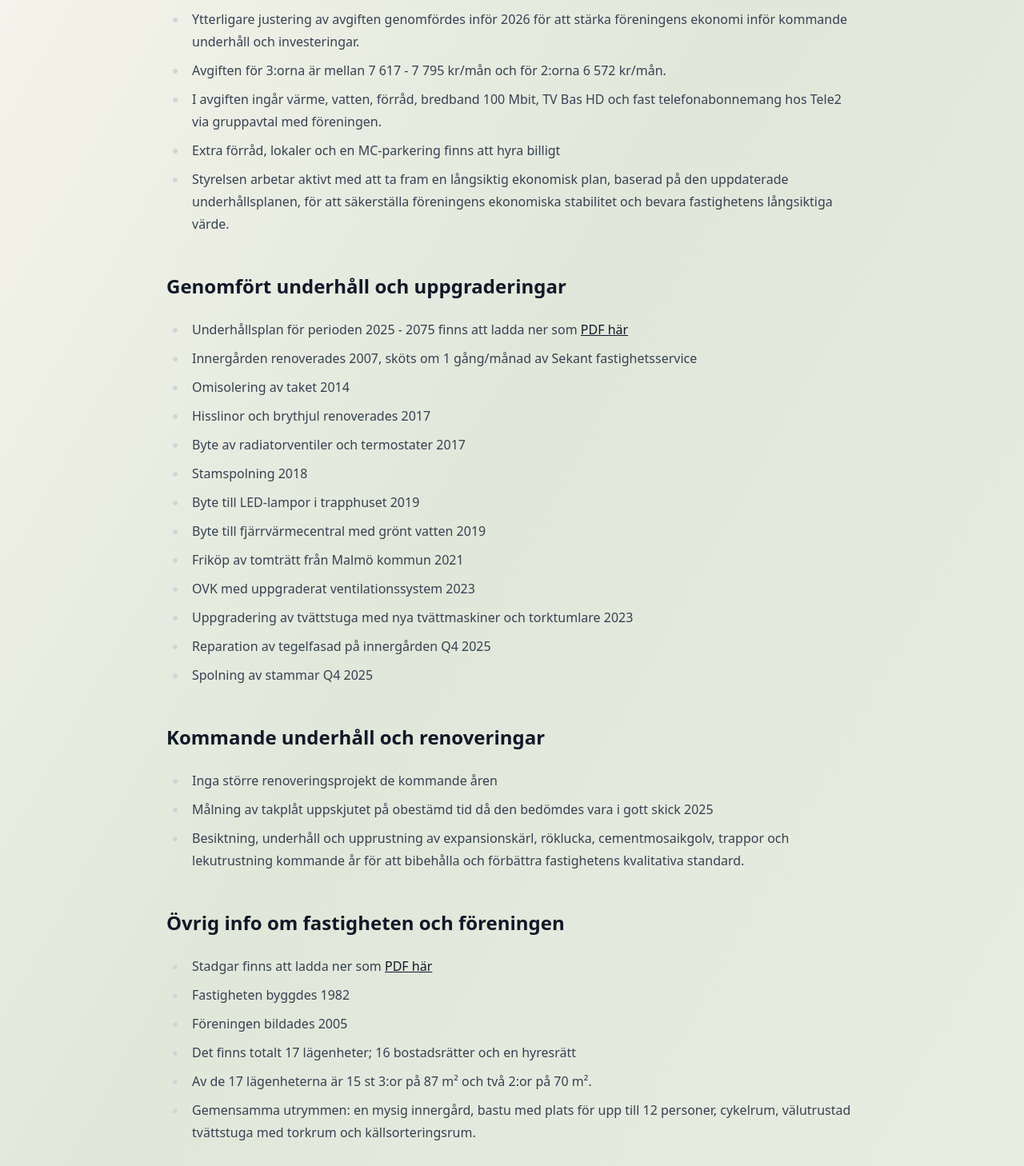
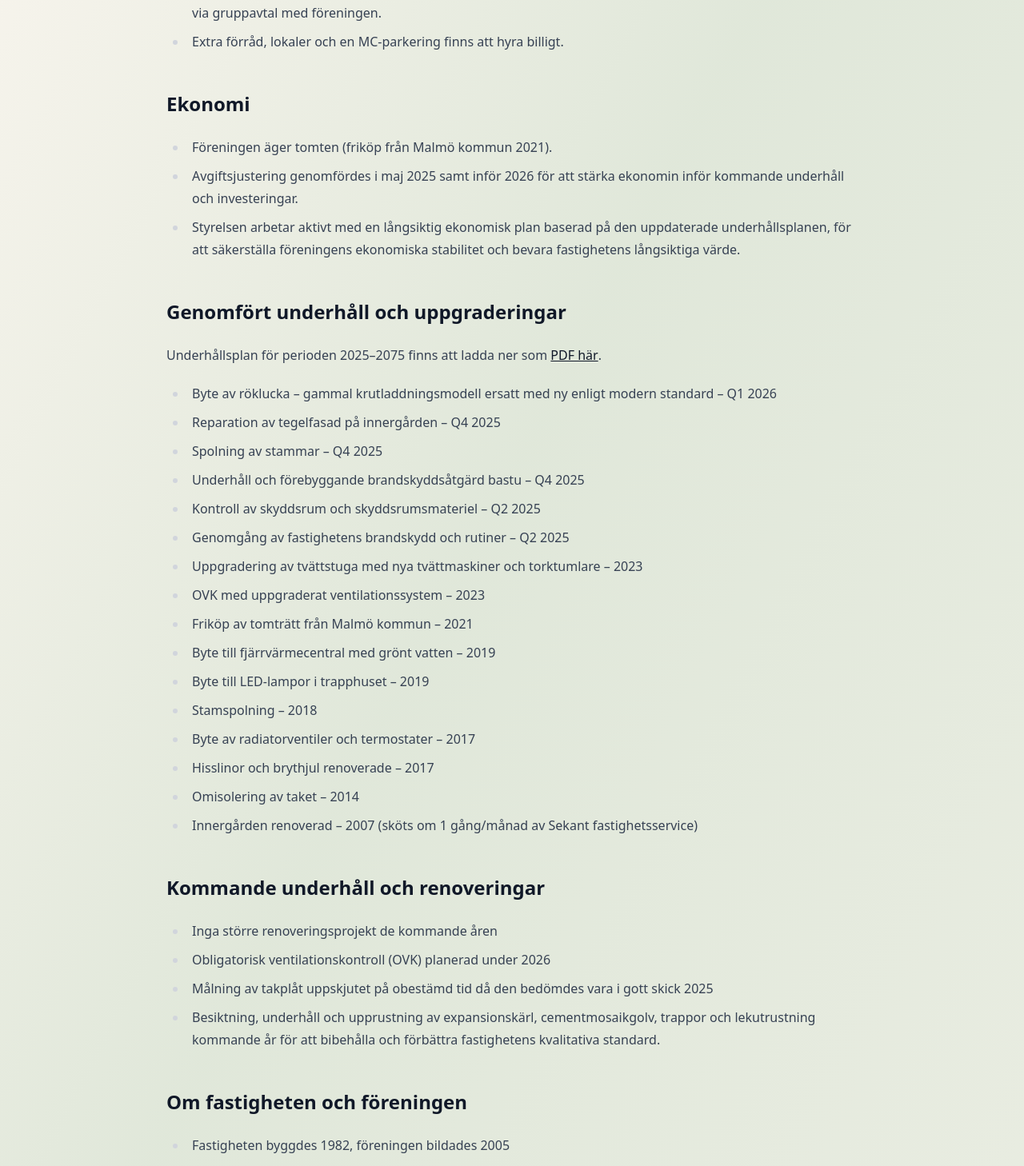
Before and after one commit to kastanjen4/www, a Next.js app: page /maklarinfo in a window 1280 px wide. Shown: the part 627-2085 px from the top of the page at 80% size. Built offline with nearby package versions, Linux system fonts and the light colour scheme.

Commit message:
lagt till och uppdaterat info ang utfört/kommande underhåll (#9)

```diff
--- a/src/app/maklarinfo/page.tsx
+++ b/src/app/maklarinfo/page.tsx
@@ -64,98 +64,103 @@ export default function Maklarinfo() {
           Kontakta styrelsen för äldre årsredovisningar.
         </p>
 
-        <h2>Föreningens ekonomi och medlemsavgifter</h2>
+        <h2>Avgifter</h2>
         <ul>
           <li>
-            Föreningen äger tomten. Friköp av tomträtt från Malmö kommun gjordes
-            2021
-          </li>
-          <li>Föreningen genomförde en avgiftshöjning i maj 2025.</li>
-          <li>
-            Ytterligare justering av avgiften genomfördes inför 2026 för att
-            stärka föreningens ekonomi inför kommande underhåll och
-            investeringar.
+            3:or (87 m²): 7 617 – 7 795 kr/mån | 2:or (70 m²): 6 572 kr/mån
           </li>
           <li>
-            Avgiften för 3:orna är mellan 7 617 - 7 795 kr/mån och för 2:orna
-            6 572 kr/mån.
+            I avgiften ingår värme, vatten, förråd, bredband 100 Mbit, TV Bas
+            HD och fast telefonabonnemang hos Tele2 via gruppavtal med
+            föreningen.
           </li>
           <li>
-            I avgiften ingår värme, vatten, förråd, bredband 100 Mbit, TV Bas HD
-            och fast telefonabonnemang hos Tele2 via gruppavtal med föreningen.
+            Extra förråd, lokaler och en MC-parkering finns att hyra billigt.
+          </li>
+        </ul>
+
+        <h2>Ekonomi</h2>
+        <ul>
+          <li>
+            Föreningen äger tomten (friköp från Malmö kommun 2021).
           </li>
           <li>
-            Extra förråd, lokaler och en MC-parkering finns att hyra billigt
+            Avgiftsjustering genomfördes i maj 2025 samt inför 2026 för att
+            stärka ekonomin inför kommande underhåll och investeringar.
           </li>
           <li>
-            Styrelsen arbetar aktivt med att ta fram en långsiktig ekonomisk
-            plan, baserad på den uppdaterade underhållsplanen, för att
-            säkerställa föreningens ekonomiska stabilitet och bevara
-            fastighetens långsiktiga värde.
+            Styrelsen arbetar aktivt med en långsiktig ekonomisk plan baserad
+            på den uppdaterade underhållsplanen, för att säkerställa
+            föreningens ekonomiska stabilitet och bevara fastighetens
+            långsiktiga värde.
           </li>
         </ul>
 
         <h2>Genomfört underhåll och uppgraderingar</h2>
+        <p>
+          Underhållsplan för perioden 2025–2075 finns att ladda ner som{" "}
+          <a href="/2025-underhallsplan-50-ar.pdf">PDF här</a>.
+        </p>
         <ul>
           <li>
-            Underhållsplan för perioden 2025 - 2075 finns att ladda ner som{" "}
-            <a href="/2025-underhallsplan-50-ar.pdf">PDF här</a>
+            Byte av röklucka – gammal krutladdningsmodell ersatt med ny enligt
+            modern standard – Q1 2026
           </li>
+          <li>Reparation av tegelfasad på innergården – Q4 2025</li>
+          <li>Spolning av stammar – Q4 2025</li>
+          <li>Underhåll och förebyggande brandskyddsåtgärd bastu – Q4 2025</li>
+          <li>Kontroll av skyddsrum och skyddsrumsmateriel – Q2 2025</li>
+          <li>Genomgång av fastighetens brandskydd och rutiner – Q2 2025</li>
           <li>
-            Innergården renoverades 2007, sköts om 1 gång/månad av Sekant
-            fastighetsservice
-          </li>
-          <li>Omisolering av taket 2014</li>
-          <li>Hisslinor och brythjul renoverades 2017</li>
-          <li>Byte av radiatorventiler och termostater 2017</li>
-          <li>Stamspolning 2018</li>
-          <li>Byte till LED-lampor i trapphuset 2019</li>
-          <li>Byte till fjärrvärmecentral med grönt vatten 2019</li>
-          <li>Friköp av tomträtt från Malmö kommun 2021</li>
-          <li>OVK med uppgraderat ventilationssystem 2023</li>
-          <li>
-            Uppgradering av tvättstuga med nya tvättmaskiner och torktumlare
+            Uppgradering av tvättstuga med nya tvättmaskiner och torktumlare –
             2023
           </li>
-          <li>Reparation av tegelfasad på innergården Q4 2025</li>
-          <li>Spolning av stammar Q4 2025</li>
+          <li>OVK med uppgraderat ventilationssystem – 2023</li>
+          <li>Friköp av tomträtt från Malmö kommun – 2021</li>
+          <li>Byte till fjärrvärmecentral med grönt vatten – 2019</li>
+          <li>Byte till LED-lampor i trapphuset – 2019</li>
+          <li>Stamspolning – 2018</li>
+          <li>Byte av radiatorventiler och termostater – 2017</li>
+          <li>Hisslinor och brythjul renoverade – 2017</li>
+          <li>Omisolering av taket – 2014</li>
+          <li>
+            Innergården renoverad – 2007 (sköts om 1 gång/månad av Sekant
+            fastighetsservice)
+          </li>
         </ul>
 
         <h2>Kommande underhåll och renoveringar</h2>
         <ul>
           <li>Inga större renoveringsprojekt de kommande åren</li>
+          <li>Obligatorisk ventilationskontroll (OVK) planerad under 2026</li>
           <li>
-            Målning av takplåt uppskjutet på obestämd tid då den bedömdes vara i
-            gott skick 2025
+            Målning av takplåt uppskjutet på obestämd tid då den bedömdes vara
+            i gott skick 2025
           </li>
           <li>
-            Besiktning, underhåll och upprustning av expansionskärl, röklucka,
+            Besiktning, underhåll och upprustning av expansionskärl,
             cementmosaikgolv, trappor och lekutrustning kommande år för att
             bibehålla och förbättra fastighetens kvalitativa standard.
           </li>
         </ul>
 
-        <h2>Övrig info om fastigheten och föreningen</h2>
+        <h2>Om fastigheten och föreningen</h2>
         <ul>
+          <li>Fastigheten byggdes 1982, föreningen bildades 2005</li>
+          <li>
+            17 lägenheter: 15 st 3:or (87 m²) och 2 st 2:or (70 m²) – varav
+            16 bostadsrätter och en hyresrätt
+          </li>
+          <li>
+            Gemensamma utrymmen: innergård, bastu (plats för 12 pers),
+            cykelrum, tvättstuga med torkrum och källsorteringsrum
+          </li>
           <li>
             Stadgar finns att ladda ner som{" "}
             <a href="/2025Stadgar-BRF-Kastanjen4.pdf" rel="noopener noreferrer">
               PDF här
             </a>
           </li>
-          <li>Fastigheten byggdes 1982</li>
-          <li>Föreningen bildades 2005</li>
-          <li>
-            Det finns totalt 17 lägenheter; 16 bostadsrätter och en hyresrätt
-          </li>
-          <li>
-            Av de 17 lägenheterna är 15 st 3:or på 87 m² och två 2:or på 70 m².
-          </li>
-          <li>
-            Gemensamma utrymmen: en mysig innergård, bastu med plats för upp
-            till 12 personer, cykelrum, välutrustad tvättstuga med torkrum och
-            källsorteringsrum.
-          </li>
         </ul>
       </Section>
     </PageContent>
```
